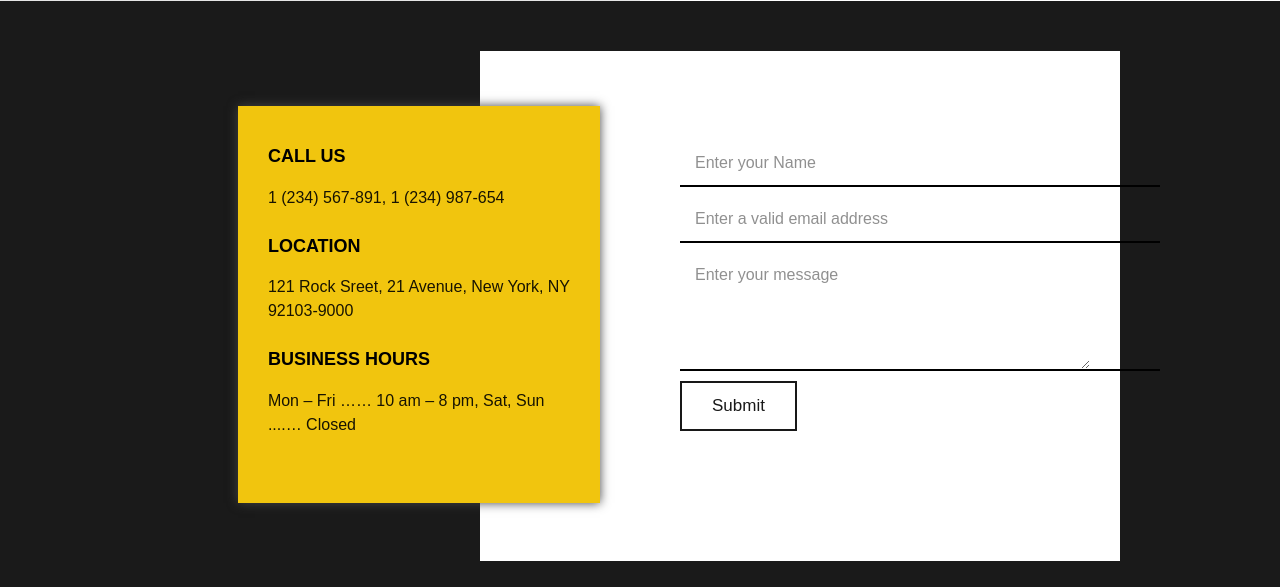
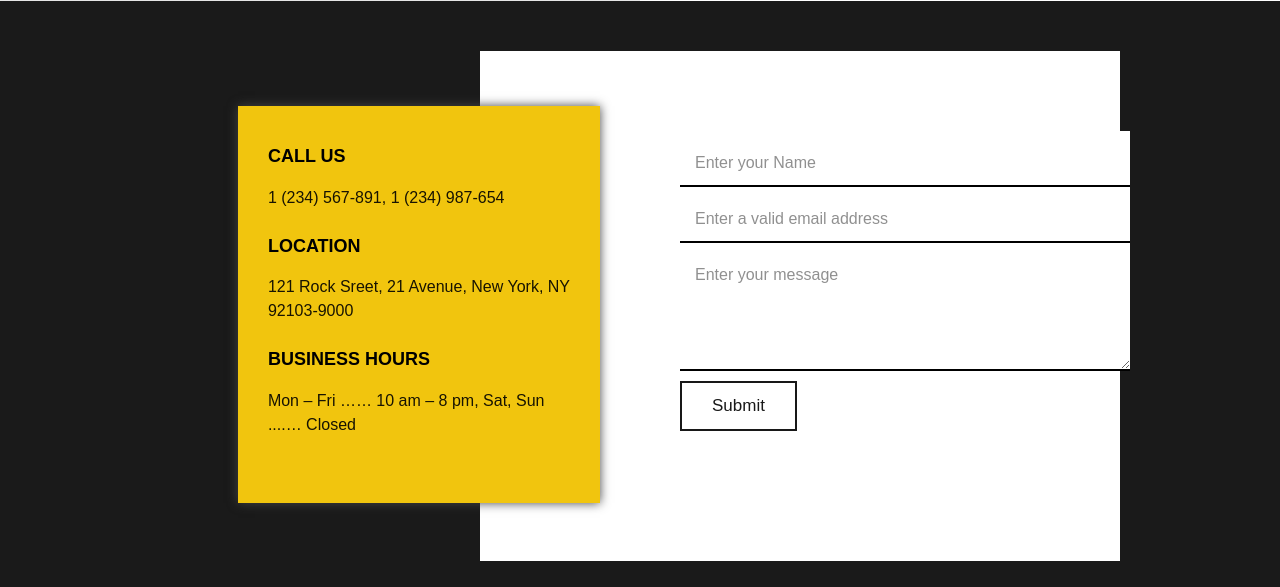
Before and after one commit to aeshashibeeb/home-renovating, a plain HTML site: page index.html in a window 1280 px wide. Shown: the part 4749-5336 px from the top of the page. Drawn offline with nearby package versions, Linux system fonts and the light colour scheme.

Commit message:
edit css footer

```diff
--- a/css/footer.css
+++ b/css/footer.css
@@ -38,18 +38,12 @@ footer .footer-main .right-foot .foot-card form{
 }
 footer .footer-main .right-foot .foot-card form input ,footer .footer-main .right-foot .foot-card form textarea{
     border: none;
-    padding: 20px 15px 10px;
+    border-bottom: 2px solid #000;
+    padding: 20px 15px 10px 15px;
+    min-width: 450px;
 }
 footer .footer-main .right-foot .foot-card form input::placeholder ,footer .footer-main .right-foot .foot-card form textarea::placeholder{
     opacity: 0.8;
-}
-footer .footer-main .right-foot .foot-card form hr{
-    width: 480px;
-    border:1px solid #000000;
-    height: 1px;
-    color: #000;
-    opacity: initial;
-    margin: 0;
 }
 footer .footer-main .right-foot .foot-card form button{
     background-color: #fff;
--- a/index.html
+++ b/index.html
@@ -202,11 +202,8 @@
                                 <div class="foot-card row justify-content-center">
                                     <form class="col-lg-8 col-md-7 col-sm-8">
                                         <input type="text" placeholder="Enter your Name">
-                                        <hr>
                                         <input type="email" placeholder="Enter a valid email address">
-                                        <hr>
                                         <textarea name="message" placeholder="Enter your message" cols="10" rows="4"></textarea>
-                                        <hr>
                                         <button>Submit</button>
                                     </form>
                                 </div>
```
